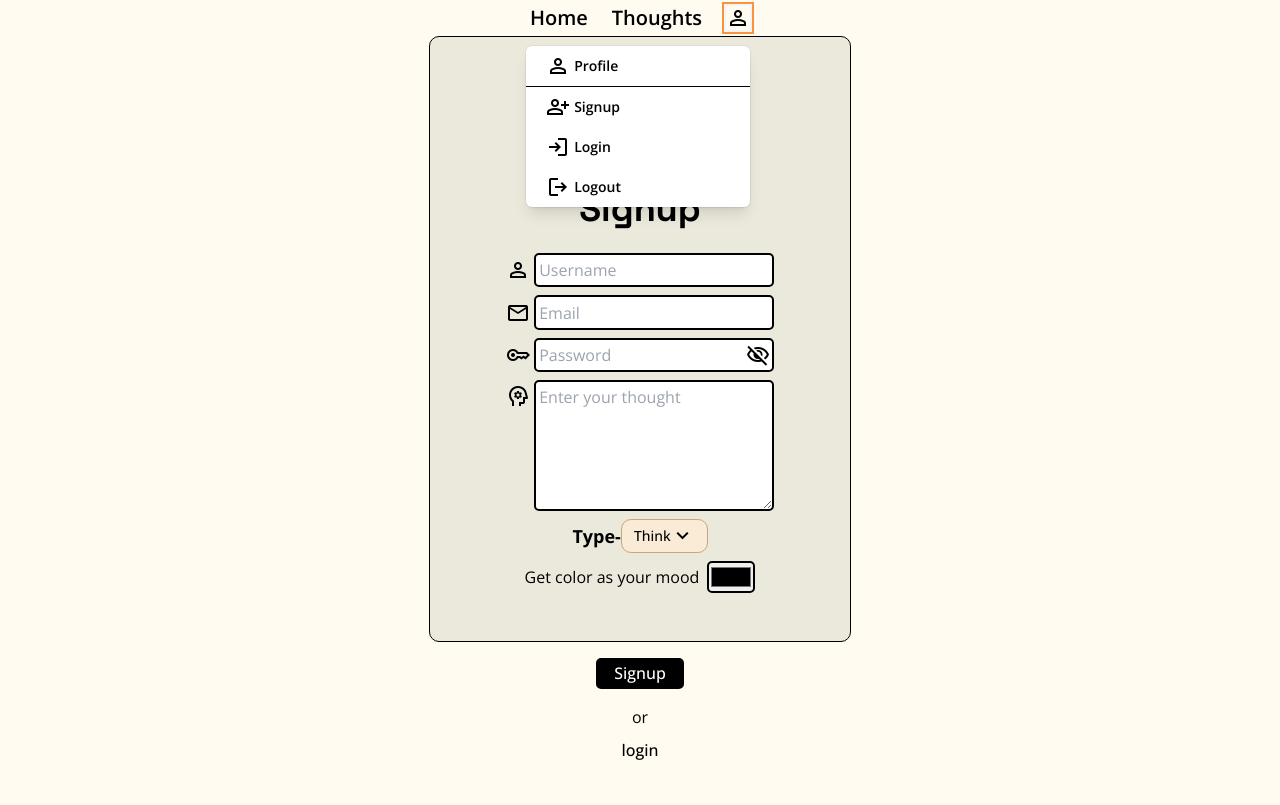
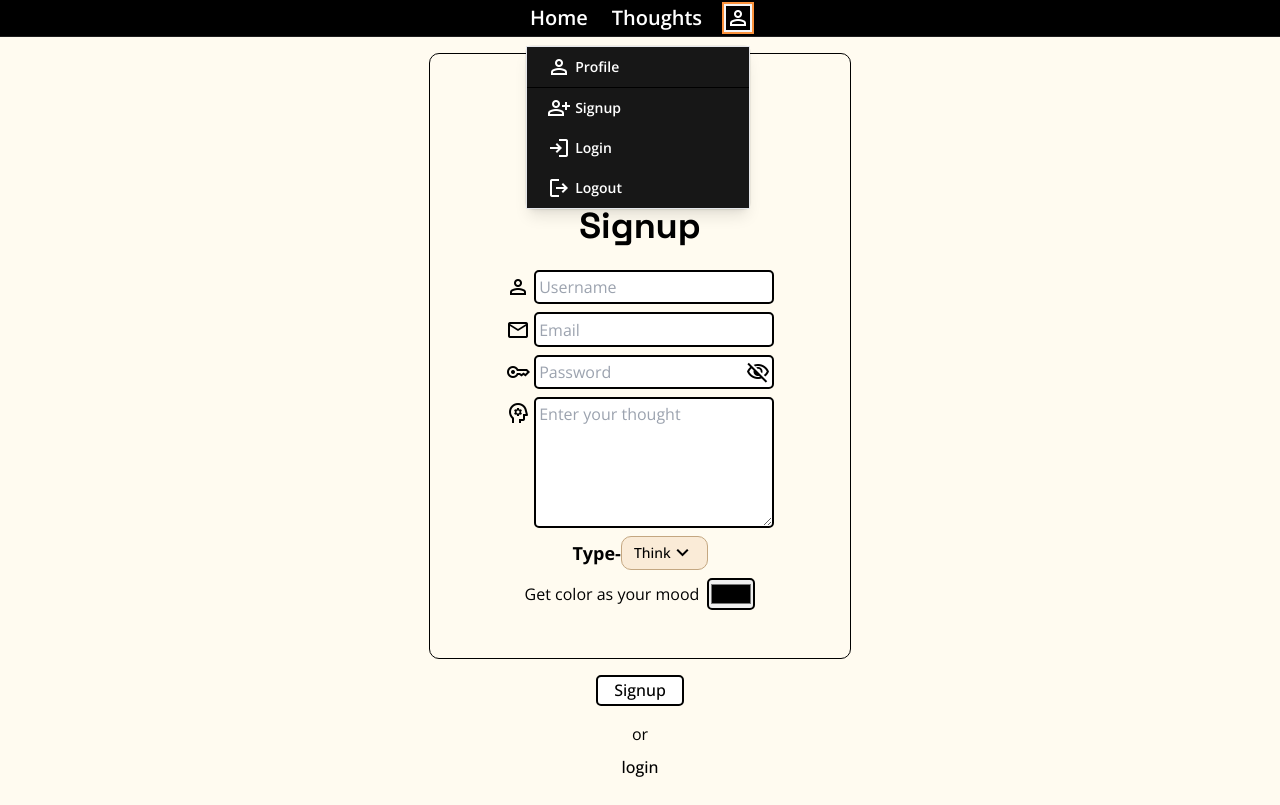
Before and after one commit to MAHARSHI025/fullnext, a Next.js app: page /signup in a window 1280 px wide. Both pictures are taken after a click on the button "person". Built offline with nearby package versions, Linux system fonts and the light colour scheme.

Commit message:
ui changes

```diff
--- a/src/app/components/Dropdown.js
+++ b/src/app/components/Dropdown.js
@@ -50,19 +50,19 @@ function Dropdown() {
               aria-expanded="true"
             >
 
-              <span class="material-symbols-outlined">
+              <span class="material-symbols-outlined bg-black">
                 person
               </span>
             </button>
 
             {isOpen && (
               <div className="origin-top-right absolute right-0 mt-2 w-56 rounded-md shadow-lg bg-white ring-1 ring-black ring-opacity-5 blicker" role="menu" aria-orientation="vertical" aria-labelledby="options-menu">
-                <div className="closer" role="none">
-                  <Link onClick={toggleDropdown} href="/profile" className=" flex items-center px-4 py-2 text-sm  hover:bg-neutral-300 " role="menuitem"> <span class="mx-1 material-symbols-outlined">person</span>Profile</Link>
+                <div className="closer bg-neutral-900 border" role="none">
+                  <Link onClick={toggleDropdown} href="/profile" className=" flex items-center px-4 py-2 text-sm  hover:bg-neutral-600 " role="menuitem"> <span class="mx-1 material-symbols-outlined">person</span>Profile</Link>
                   <hr className=' w-full' />
-                  <Link onClick={toggleDropdown} href="/signup" className=" flex items-center px-4 py-2 text-sm  hover:bg-neutral-300 " role="menuitem"><span class="mx-1 material-symbols-outlined">person_add</span>Signup</Link>
-                  <Link onClick={toggleDropdown} href="/login" className=" flex items-center px-4 py-2 text-sm  hover:bg-neutral-300 " role="menuitem"><span class="mx-1 material-symbols-outlined">login</span> Login</Link>
-                  <Link onClick={onlogout} href="/" className=" flex items-center px-4 py-2 text-sm  hover:bg-neutral-300 " role="menuitem"><span class="mx-1 material-symbols-outlined">logout</span>Logout</Link>
+                  <Link onClick={toggleDropdown} href="/signup" className=" flex items-center px-4 py-2 text-sm  hover:bg-neutral-600 " role="menuitem"><span class="mx-1 material-symbols-outlined">person_add</span>Signup</Link>
+                  <Link onClick={toggleDropdown} href="/login" className=" flex items-center px-4 py-2 text-sm  hover:bg-neutral-600 " role="menuitem"><span class="mx-1 material-symbols-outlined">login</span> Login</Link>
+                  <Link onClick={onlogout} href="/" className=" flex items-center px-4 py-2 text-sm  hover:bg-neutral-600 " role="menuitem"><span class="mx-1 material-symbols-outlined">logout</span>Logout</Link>
                 </div>
               </div>
             )}
--- a/src/app/components/Search.js
+++ b/src/app/components/Search.js
@@ -40,8 +40,9 @@ function Search() {
             {/* <Toaster></Toaster> */}
             <div className=' flex flex-col justify-center items-center '>
                 <h1 className=' font-bold text-4xl my-4 space'>Search User</h1>
-                <div className=' formal flex-row flex '>
+                <div className=' formal flex-row flex extro'>
                     <input type="text"
+                        className=' bg-transparent'
                         value={user.username}
                         onChange={(e) => setuser({ ...user, username: e.target.value })}
                         placeholder='Username'
@@ -51,7 +52,7 @@ function Search() {
                 </div>
 
                 <div className=" flex gap-4 justify-center items-center p-4 flex-wrap max-w-80">
-                    <div className="temp flex flex-col p-4 rounded-lg gap-4" style={{ backgroundImage: `linear-gradient(10deg, ${userdata?.color} , #e4daaf, #e4daaf, transparent)` }} id='carder' >
+                    <div className="temp flex flex-col p-4 rounded-lg gap-4" style={{ border: `2px solid ${userdata?.color}` }} id='carder' >
                         <h1 className='texter2 top-2 text-right text-orange-700'>{userdata?.typer}</h1>
 
                         <div className='upper'>
--- a/src/app/components/Userdetail.js
+++ b/src/app/components/Userdetail.js
@@ -55,7 +55,7 @@ function Userdetail() {
                 </div>
 
                 <div className=" flex gap-4 justify-center items-center p-4 flex-wrap max-w-80">
-                    <div className="temp flex flex-col p-4 rounded-lg gap-4" style={{ backgroundImage: `linear-gradient(10deg, ${userdata?.color} , #e4daaf, #e4daaf, #929292)`, border: "2px solid black" }} id='carder' >
+                    <div className="temp flex flex-col p-4 rounded-lg gap-4 bg-black" style={{ border: `2px solid ${userdata?.color}`}} id='carder' >
                         <h1 className='texter1 top-2 text-right text-black'>{userdata?.typer}</h1>
                         <h1 className='texter3 top- text-right text-orange-700'>{userdata?.likecount} likes</h1>
 
@@ -64,7 +64,7 @@ function Userdetail() {
                             <h2>{userdata?.email}</h2>
                         </div>
                         <div>
-                            <h1 className='texter2 '>{userdata?.typer}</h1>
+                            <h1 className='texter2 '>Thought</h1>
                             <h1 className='texter space'>{userdata?.thought}</h1>
                         </div>
                         {userdata?.comments?.map(com => (
--- a/src/app/globals.css
+++ b/src/app/globals.css
@@ -34,15 +34,19 @@ body {
 }
 
 .navbar {
-  background-color: #fffbf0;
+  background-color: #000000;
+  color: white;
   z-index: 10;
   position: relative;
+  border-bottom: 1px solid;
+  border-color: #1e1e1e;
 }
 
 .card {
   background-color: black;
 }
-.topicon{
+
+.topicon {
   font-size: 5rem !important;
   text-align: center;
 }
@@ -58,13 +62,15 @@ body {
 }
 
 .formal form {
-  background-color: #ebe8dc;
+  background-color: transparent;
+  margin-top: 1rem;
   padding: 3rem;
   border-radius: 10px;
   border: 1px solid;
   /* height: 100vh; */
 }
-form img{
+
+form img {
   height: 5rem;
 }
 
@@ -86,11 +92,17 @@ form img{
   border: 2px solid black;
   padding: 0.1rem 1rem;
   border-radius: 5px;
-  color: white;
-  background-color: black;
+  color: black;
+  background-color: white;
   font-weight: 500;
 }
-
+.extro input{
+  border: 2px solid black;
+  padding: 0.2rem;
+  border-radius: 5px;
+  width: 15rem;
+  border: 2px solid white;
+}
 .align {
   position: relative;
   right: 2rem;
@@ -129,15 +141,21 @@ form img{
   background-color: #ffffff1a;
   max-height: 8rem;
   overflow: scroll;
+  color: white;
 }
 
 .commenter::-webkit-scrollbar {
   display: none;
   /* Safari and Chrome */
+
 }
 
 .editor {
   margin-bottom: 0.5rem;
+}
+.editor input{
+  color: white !important ;
+
 }
 
 .editor h1 {
@@ -228,9 +246,11 @@ form img{
   padding: 0rem 0.8rem;
   border-radius: 5px;
 }
-.likebtn2{
+
+.likebtn2 {
   color: white;
 }
+
 .likebtn {
   user-select: none;
   transition: transform 0.5s ease, color 5.4s ease;
@@ -375,9 +395,11 @@ hr {
 }
 
 .midder {
-  background-color: white;
+  background-color: black;
   position: absolute;
+  color: white;
   z-index: 100;
+  border: 1px solid;
 }
 
 #midderplus {
@@ -386,16 +408,23 @@ hr {
 }
 
 .btnclass {
-  background-color: #423e2d;
+  background-color: #363636;
+  ;
   margin: 0;
   padding: 0.2rem;
   /* overflow-x: scroll; */
+  position: sticky;
+  top: 0;
+  border-bottom: 1px solid #8f8f8f;
+  box-shadow: 0px 4px 20px 0px black;
 }
 
 .linebtn {
-  background-color: #e4daaf;
+  background-color: #bbbbbb;
+  ;
+  background-color: ;
   font-weight: 700;
-  border: 2px solid white;
+  border: 2px solid #414141;
   padding: 0.1rem 1rem;
   border-radius: 20px;
   text-wrap: nowrap;
@@ -416,7 +445,7 @@ hr {
   height: 8rem;
   padding: 0.5rem 1rem;
   overflow: scroll;
-  scrollbar-width: none;
+  scrollbar-width: thin;
   scroll-behavior: smooth;
 }
 
--- a/src/app/thoughts/page.js
+++ b/src/app/thoughts/page.js
@@ -159,7 +159,7 @@ function Thoughts() {
 
                 <div className='editor select-none flex flex-wrap'>
                   <input onChange={(e) => setcomment({ ...comment, comment: e.target.value })}
-                    type="text" placeholder='Enter comment' className=' bg-transparent placeholder:text-black border border-black rounded-full  px-2' />
+                    type="text" placeholder='Enter comment' className=' bg-transparent placeholder:text-white border border-white rounded-full  px-2' />
                   <button className=' bg-black text-white px-4 rounded-lg' onClick={() => addcom(item?.username)}>Submit</button>
                 </div>
 
```
Also changed, not shown: src/app/components/Texter.js (+3 -42 lines).
